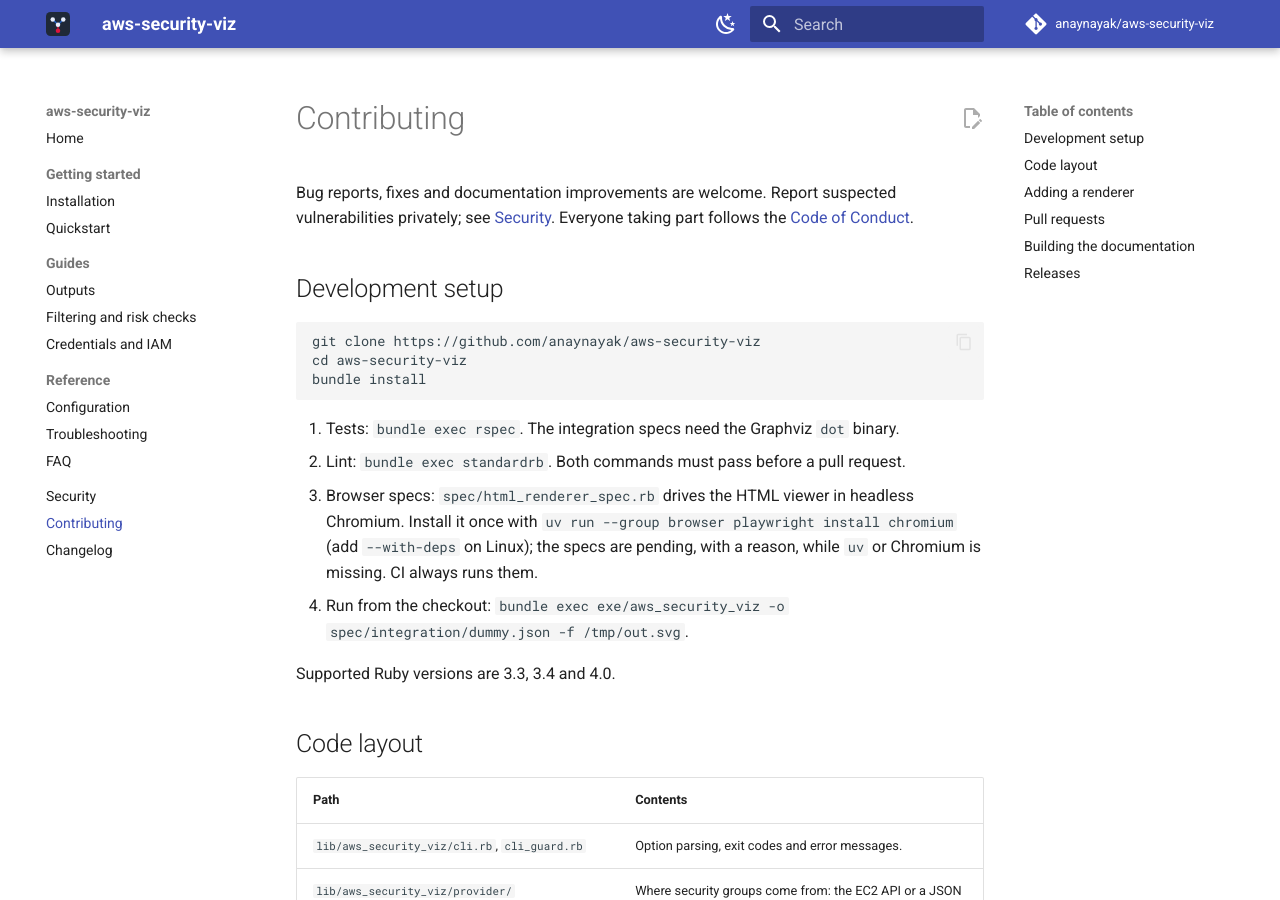
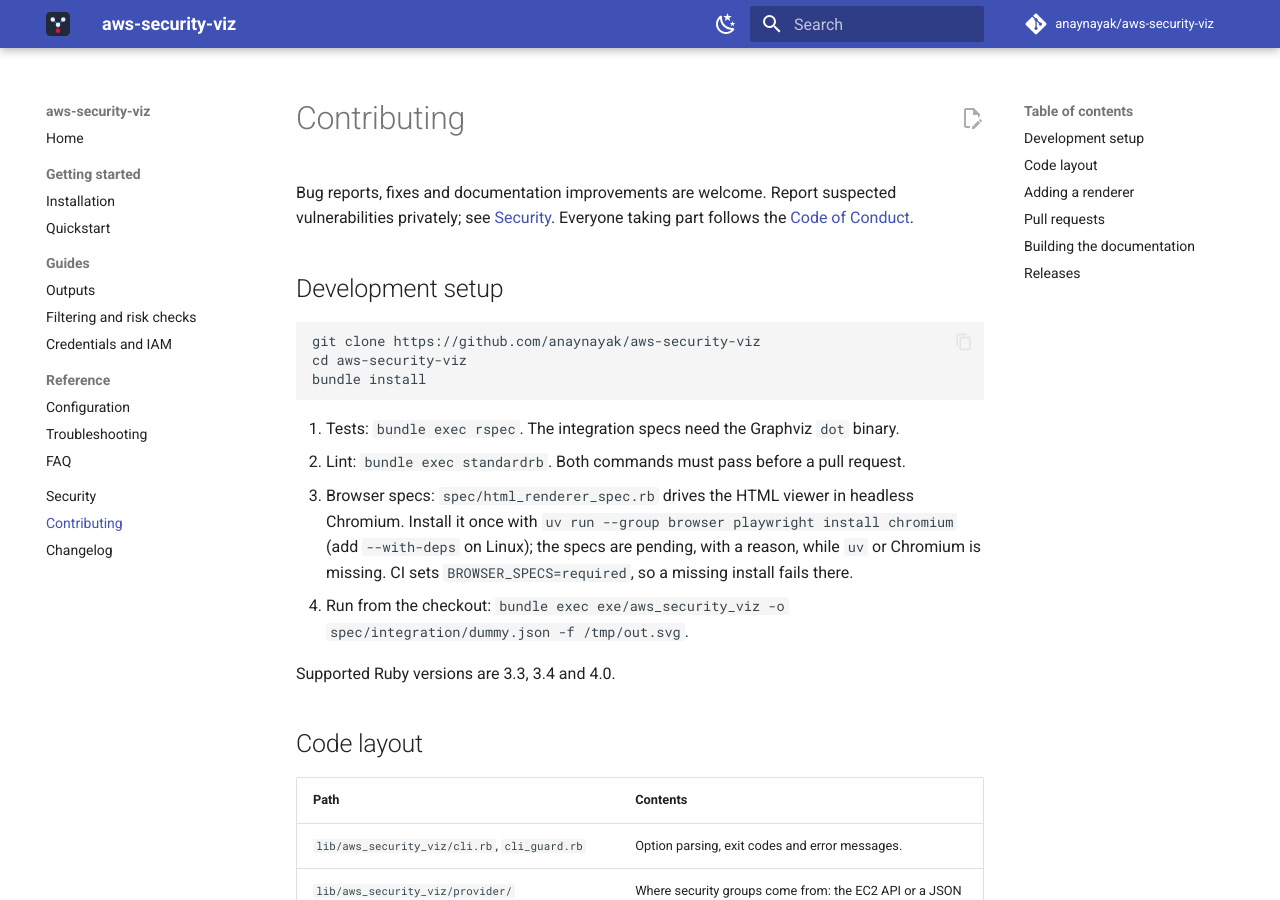
Before and after one commit to anaynayak/aws-security-viz, an MkDocs documentation site: the page built from docs/contributing.md, in a window 1280 px wide and 900 px high. Built offline with MkDocs 1.6.1 and Material for MkDocs 9.7.7, drawn with Linux system fonts in a browser that asks for light colours; comment, search, counter and statistics services are not loaded.

Commit message:
Browser specs: raise on a missing install only when BROWSER_SPECS=required (browser job), skip elsewhere

```diff
--- a/docs/contributing.md
+++ b/docs/contributing.md
@@ -20,7 +20,7 @@
 2. Lint: `bundle exec standardrb`. Both commands must pass before a pull request.
 3. Browser specs: `spec/html_renderer_spec.rb` drives the HTML viewer in headless Chromium. Install it once with
    `uv run --group browser playwright install chromium` (add `--with-deps` on Linux); the specs are pending, with a reason, while `uv` or
-   Chromium is missing. CI always runs them.
+   Chromium is missing. CI sets `BROWSER_SPECS=required`, so a missing install fails there.
 4. Run from the checkout: `bundle exec exe/aws_security_viz -o spec/integration/dummy.json -f /tmp/out.svg`.
 
 Supported Ruby versions are 3.3, 3.4 and 4.0.
```
Also changed, not shown: 3 other files.
